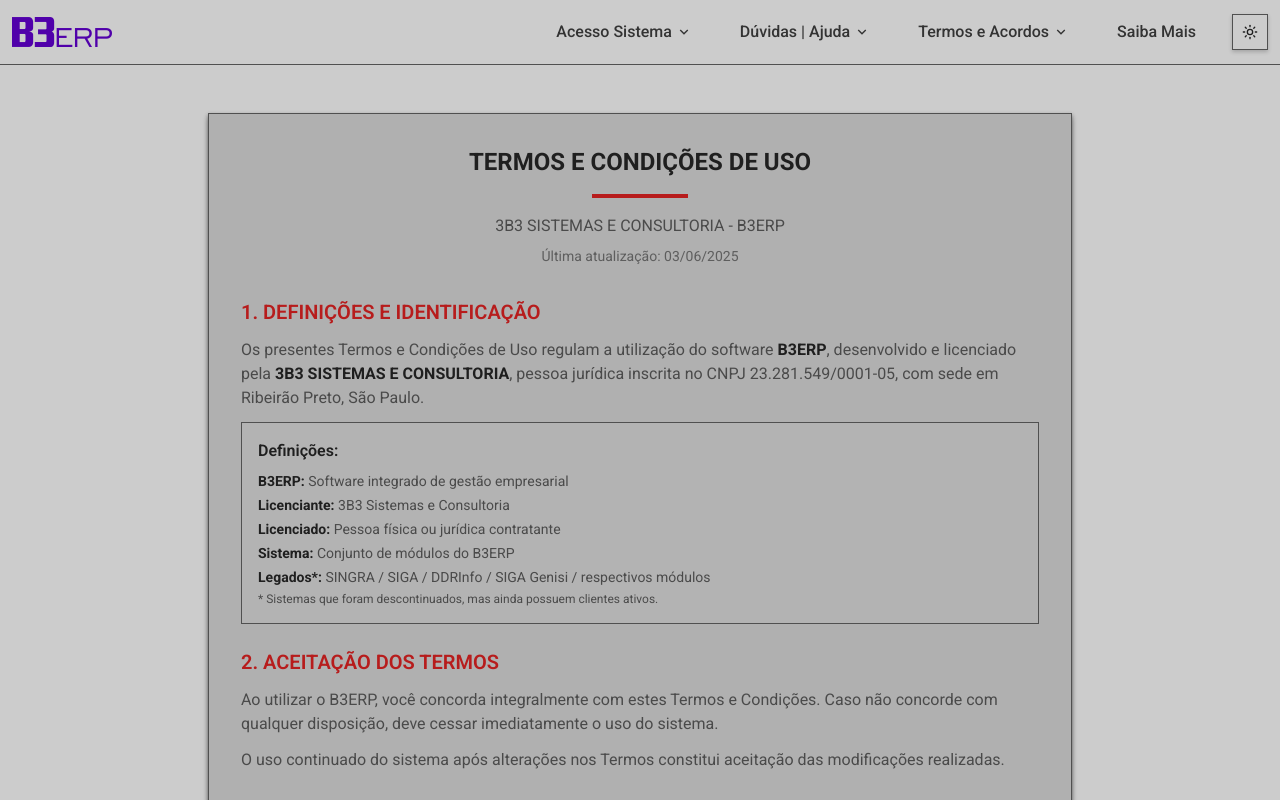
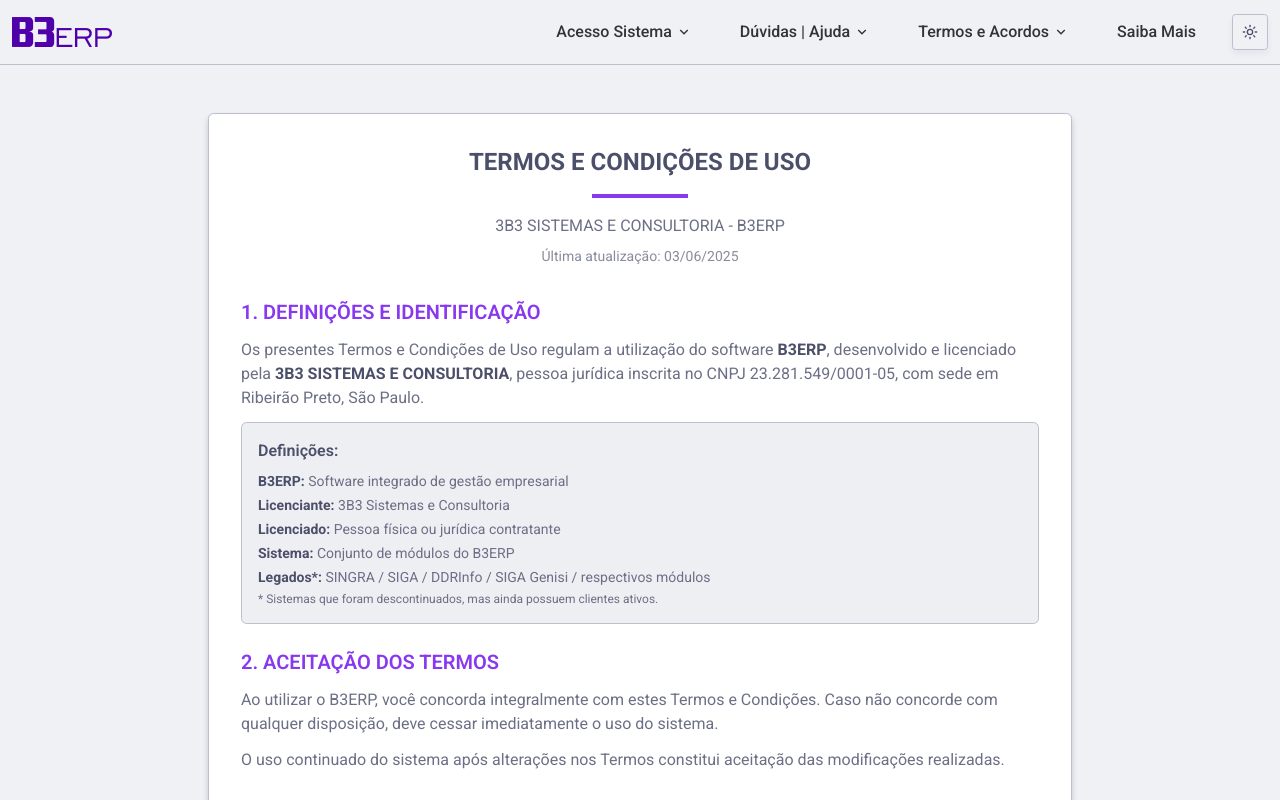
Before and after one commit to jribas-dev/app-b3erp, a Next.js app: page /terms-of-service in a window 1280 px wide. Shown: the top 800 px of the page. Built offline with nearby package versions, Linux system fonts and the light colour scheme; a web font is replaced by a local one.

Commit message:
color pallet adjustment

```diff
--- a/src/app/globals.css
+++ b/src/app/globals.css
@@ -5,97 +5,107 @@
 @custom-variant dark (&:is(.dark *));
 
 :root {
-  --background: oklch(0.8452 0 0);
-  --foreground: oklch(0.2393 0 0);
-  --card: oklch(0.7572 0 0);
-  --card-foreground: oklch(0.2393 0 0);
-  --popover: oklch(0.7572 0 0);
-  --popover-foreground: oklch(0.2393 0 0);
-  --primary: oklch(0.5016 0.1887 27.4816);
-  --primary-foreground: oklch(1.0000 0 0);
-  --secondary: oklch(0.4955 0.0896 126.1858);
-  --secondary-foreground: oklch(1.0000 0 0);
-  --muted: oklch(0.7826 0 0);
-  --muted-foreground: oklch(0.4091 0 0);
-  --accent: oklch(0.5880 0.0993 245.7394);
-  --accent-foreground: oklch(1.0000 0 0);
-  --destructive: oklch(0.7076 0.1975 46.4558);
-  --destructive-foreground: oklch(0 0 0);
-  --border: oklch(0.4313 0 0);
-  --input: oklch(0.4313 0 0);
-  --ring: oklch(0.5016 0.1887 27.4816);
-  --chart-1: oklch(0.5016 0.1887 27.4816);
-  --chart-2: oklch(0.4955 0.0896 126.1858);
-  --chart-3: oklch(0.5880 0.0993 245.7394);
-  --chart-4: oklch(0.7076 0.1975 46.4558);
-  --chart-5: oklch(0.5656 0.0431 40.4319);
-  --sidebar: oklch(0.7572 0 0);
-  --sidebar-foreground: oklch(0.2393 0 0);
-  --sidebar-primary: oklch(0.5016 0.1887 27.4816);
-  --sidebar-primary-foreground: oklch(1.0000 0 0);
-  --sidebar-accent: oklch(0.5880 0.0993 245.7394);
-  --sidebar-accent-foreground: oklch(1.0000 0 0);
-  --sidebar-border: oklch(0.4313 0 0);
-  --sidebar-ring: oklch(0.5016 0.1887 27.4816);
+  --background: oklch(0.9578 0.0058 264.5321);
+  --foreground: oklch(0.4355 0.043 279.325);
+  --card: oklch(1 0 0);
+  --card-foreground: oklch(0.4355 0.043 279.325);
+  --popover: oklch(0.8575 0.0145 268.4756);
+  --popover-foreground: oklch(0.4355 0.043 279.325);
+  --primary: oklch(0.5547 0.2503 297.0156);
+  --primary-foreground: oklch(1 0 0);
+  --secondary: oklch(0.8575 0.0145 268.4756);
+  --secondary-foreground: oklch(0.4355 0.043 279.325);
+  --muted: oklch(0.906 0.0117 264.5071);
+  --muted-foreground: oklch(0.5471 0.0343 279.0837);
+  --accent: oklch(0.682 0.1448 235.3822);
+  --accent-foreground: oklch(1 0 0);
+  --destructive: oklch(0.5505 0.2155 19.8095);
+  --destructive-foreground: oklch(1 0 0);
+  --border: oklch(0.8083 0.0174 271.1982);
+  --input: oklch(0.8575 0.0145 268.4756);
+  --ring: oklch(0.5547 0.2503 297.0156);
+  --chart-1: oklch(0.5547 0.2503 297.0156);
+  --chart-2: oklch(0.682 0.1448 235.3822);
+  --chart-3: oklch(0.625 0.1772 140.4448);
+  --chart-4: oklch(0.692 0.2041 42.4293);
+  --chart-5: oklch(0.7141 0.1045 33.0967);
+  --sidebar: oklch(0.9335 0.0087 264.5206);
+  --sidebar-foreground: oklch(0.4355 0.043 279.325);
+  --sidebar-primary: oklch(0.5547 0.2503 297.0156);
+  --sidebar-primary-foreground: oklch(1 0 0);
+  --sidebar-accent: oklch(0.682 0.1448 235.3822);
+  --sidebar-accent-foreground: oklch(1 0 0);
+  --sidebar-border: oklch(0.8083 0.0174 271.1982);
+  --sidebar-ring: oklch(0.5547 0.2503 297.0156);
   --font-sans: Roboto, sans-serif;
   --font-serif: Playfair Display, serif;
   --font-mono: JetBrains Mono, monospace;
-  --radius: 0px;
-  --shadow-2xs: 0px 2px 4px 0px hsl(0 0% 0% / 0.20);
-  --shadow-xs: 0px 2px 4px 0px hsl(0 0% 0% / 0.20);
-  --shadow-sm: 0px 2px 4px 0px hsl(0 0% 0% / 0.40), 0px 1px 2px -1px hsl(0 0% 0% / 0.40);
-  --shadow: 0px 2px 4px 0px hsl(0 0% 0% / 0.40), 0px 1px 2px -1px hsl(0 0% 0% / 0.40);
-  --shadow-md: 0px 2px 4px 0px hsl(0 0% 0% / 0.40), 0px 2px 4px -1px hsl(0 0% 0% / 0.40);
-  --shadow-lg: 0px 2px 4px 0px hsl(0 0% 0% / 0.40), 0px 4px 6px -1px hsl(0 0% 0% / 0.40);
-  --shadow-xl: 0px 2px 4px 0px hsl(0 0% 0% / 0.40), 0px 8px 10px -1px hsl(0 0% 0% / 0.40);
-  --shadow-2xl: 0px 2px 4px 0px hsl(0 0% 0% / 1.00);
+  --radius: 0.35rem;
+  --shadow-2xs: 0px 4px 6px 0px hsl(240 30% 25% / 0.06);
+  --shadow-xs: 0px 4px 6px 0px hsl(240 30% 25% / 0.06);
+  --shadow-sm: 0px 4px 6px 0px hsl(240 30% 25% / 0.12),
+    0px 1px 2px -1px hsl(240 30% 25% / 0.12);
+  --shadow: 0px 4px 6px 0px hsl(240 30% 25% / 0.12),
+    0px 1px 2px -1px hsl(240 30% 25% / 0.12);
+  --shadow-md: 0px 4px 6px 0px hsl(240 30% 25% / 0.12),
+    0px 2px 4px -1px hsl(240 30% 25% / 0.12);
+  --shadow-lg: 0px 4px 6px 0px hsl(240 30% 25% / 0.12),
+    0px 4px 6px -1px hsl(240 30% 25% / 0.12);
+  --shadow-xl: 0px 4px 6px 0px hsl(240 30% 25% / 0.12),
+    0px 8px 10px -1px hsl(240 30% 25% / 0.12);
+  --shadow-2xl: 0px 4px 6px 0px hsl(240 30% 25% / 0.3);
 }
 
 .dark {
-  --background: oklch(0.2178 0 0);
-  --foreground: oklch(0.9067 0 0);
-  --card: oklch(0.2850 0 0);
-  --card-foreground: oklch(0.9067 0 0);
-  --popover: oklch(0.2850 0 0);
-  --popover-foreground: oklch(0.9067 0 0);
-  --primary: oklch(0.6083 0.2090 27.0276);
-  --primary-foreground: oklch(1.0000 0 0);
-  --secondary: oklch(0.6423 0.1467 133.0145);
-  --secondary-foreground: oklch(0 0 0);
-  --muted: oklch(0.2645 0 0);
-  --muted-foreground: oklch(0.7058 0 0);
-  --accent: oklch(0.7482 0.1235 244.7492);
-  --accent-foreground: oklch(0 0 0);
-  --destructive: oklch(0.7839 0.1719 68.0943);
-  --destructive-foreground: oklch(0 0 0);
-  --border: oklch(0.4091 0 0);
-  --input: oklch(0.4091 0 0);
-  --ring: oklch(0.6083 0.2090 27.0276);
-  --chart-1: oklch(0.6083 0.2090 27.0276);
-  --chart-2: oklch(0.6423 0.1467 133.0145);
-  --chart-3: oklch(0.7482 0.1235 244.7492);
-  --chart-4: oklch(0.7839 0.1719 68.0943);
-  --chart-5: oklch(0.6471 0.0334 40.7963);
-  --sidebar: oklch(0.1913 0 0);
-  --sidebar-foreground: oklch(0.9067 0 0);
-  --sidebar-primary: oklch(0.6083 0.2090 27.0276);
-  --sidebar-primary-foreground: oklch(1.0000 0 0);
-  --sidebar-accent: oklch(0.7482 0.1235 244.7492);
-  --sidebar-accent-foreground: oklch(0 0 0);
-  --sidebar-border: oklch(0.4091 0 0);
-  --sidebar-ring: oklch(0.6083 0.2090 27.0276);
+  --background: oklch(0.2155 0.0254 284.0647);
+  --foreground: oklch(0.8787 0.0426 272.2767);
+  --card: oklch(0.2429 0.0304 283.911);
+  --card-foreground: oklch(0.8787 0.0426 272.2767);
+  --popover: oklch(0.4037 0.032 280.152);
+  --popover-foreground: oklch(0.8787 0.0426 272.2767);
+  --primary: oklch(0.7871 0.1187 304.7693);
+  --primary-foreground: oklch(0.2429 0.0304 283.911);
+  --secondary: oklch(0.4765 0.034 278.643);
+  --secondary-foreground: oklch(0.8787 0.0426 272.2767);
+  --muted: oklch(0.2973 0.0294 276.2144);
+  --muted-foreground: oklch(0.751 0.0396 273.932);
+  --accent: oklch(0.8467 0.0833 210.2545);
+  --accent-foreground: oklch(0.2429 0.0304 283.911);
+  --destructive: oklch(0.7556 0.1297 2.7642);
+  --destructive-foreground: oklch(0.2429 0.0304 283.911);
+  --border: oklch(0.324 0.0319 281.9784);
+  --input: oklch(0.324 0.0319 281.9784);
+  --ring: oklch(0.7871 0.1187 304.7693);
+  --chart-1: oklch(0.7871 0.1187 304.7693);
+  --chart-2: oklch(0.8467 0.0833 210.2545);
+  --chart-3: oklch(0.8577 0.1092 142.7153);
+  --chart-4: oklch(0.8237 0.1015 52.6294);
+  --chart-5: oklch(0.9226 0.0238 30.4919);
+  --sidebar: oklch(0.1828 0.0204 284.2039);
+  --sidebar-foreground: oklch(0.8787 0.0426 272.2767);
+  --sidebar-primary: oklch(0.7871 0.1187 304.7693);
+  --sidebar-primary-foreground: oklch(0.2429 0.0304 283.911);
+  --sidebar-accent: oklch(0.8467 0.0833 210.2545);
+  --sidebar-accent-foreground: oklch(0.2429 0.0304 283.911);
+  --sidebar-border: oklch(0.4037 0.032 280.152);
+  --sidebar-ring: oklch(0.7871 0.1187 304.7693);
   --font-sans: Roboto, sans-serif;
   --font-serif: Playfair Display, serif;
   --font-mono: JetBrains Mono, monospace;
-  --radius: 0px;
-  --shadow-2xs: 0px 2px 5px 0px hsl(0 0% 0% / 0.30);
-  --shadow-xs: 0px 2px 5px 0px hsl(0 0% 0% / 0.30);
-  --shadow-sm: 0px 2px 5px 0px hsl(0 0% 0% / 0.60), 0px 1px 2px -1px hsl(0 0% 0% / 0.60);
-  --shadow: 0px 2px 5px 0px hsl(0 0% 0% / 0.60), 0px 1px 2px -1px hsl(0 0% 0% / 0.60);
-  --shadow-md: 0px 2px 5px 0px hsl(0 0% 0% / 0.60), 0px 2px 4px -1px hsl(0 0% 0% / 0.60);
-  --shadow-lg: 0px 2px 5px 0px hsl(0 0% 0% / 0.60), 0px 4px 6px -1px hsl(0 0% 0% / 0.60);
-  --shadow-xl: 0px 2px 5px 0px hsl(0 0% 0% / 0.60), 0px 8px 10px -1px hsl(0 0% 0% / 0.60);
-  --shadow-2xl: 0px 2px 5px 0px hsl(0 0% 0% / 1.50);
+  --radius: 0.35rem;
+  --shadow-2xs: 0px 4px 6px 0px hsl(240 30% 25% / 0.06);
+  --shadow-xs: 0px 4px 6px 0px hsl(240 30% 25% / 0.06);
+  --shadow-sm: 0px 4px 6px 0px hsl(240 30% 25% / 0.12),
+    0px 1px 2px -1px hsl(240 30% 25% / 0.12);
+  --shadow: 0px 4px 6px 0px hsl(240 30% 25% / 0.12),
+    0px 1px 2px -1px hsl(240 30% 25% / 0.12);
+  --shadow-md: 0px 4px 6px 0px hsl(240 30% 25% / 0.12),
+    0px 2px 4px -1px hsl(240 30% 25% / 0.12);
+  --shadow-lg: 0px 4px 6px 0px hsl(240 30% 25% / 0.12),
+    0px 4px 6px -1px hsl(240 30% 25% / 0.12);
+  --shadow-xl: 0px 4px 6px 0px hsl(240 30% 25% / 0.12),
+    0px 8px 10px -1px hsl(240 30% 25% / 0.12);
+  --shadow-2xl: 0px 4px 6px 0px hsl(240 30% 25% / 0.3);
 }
 
 @theme inline {
```
